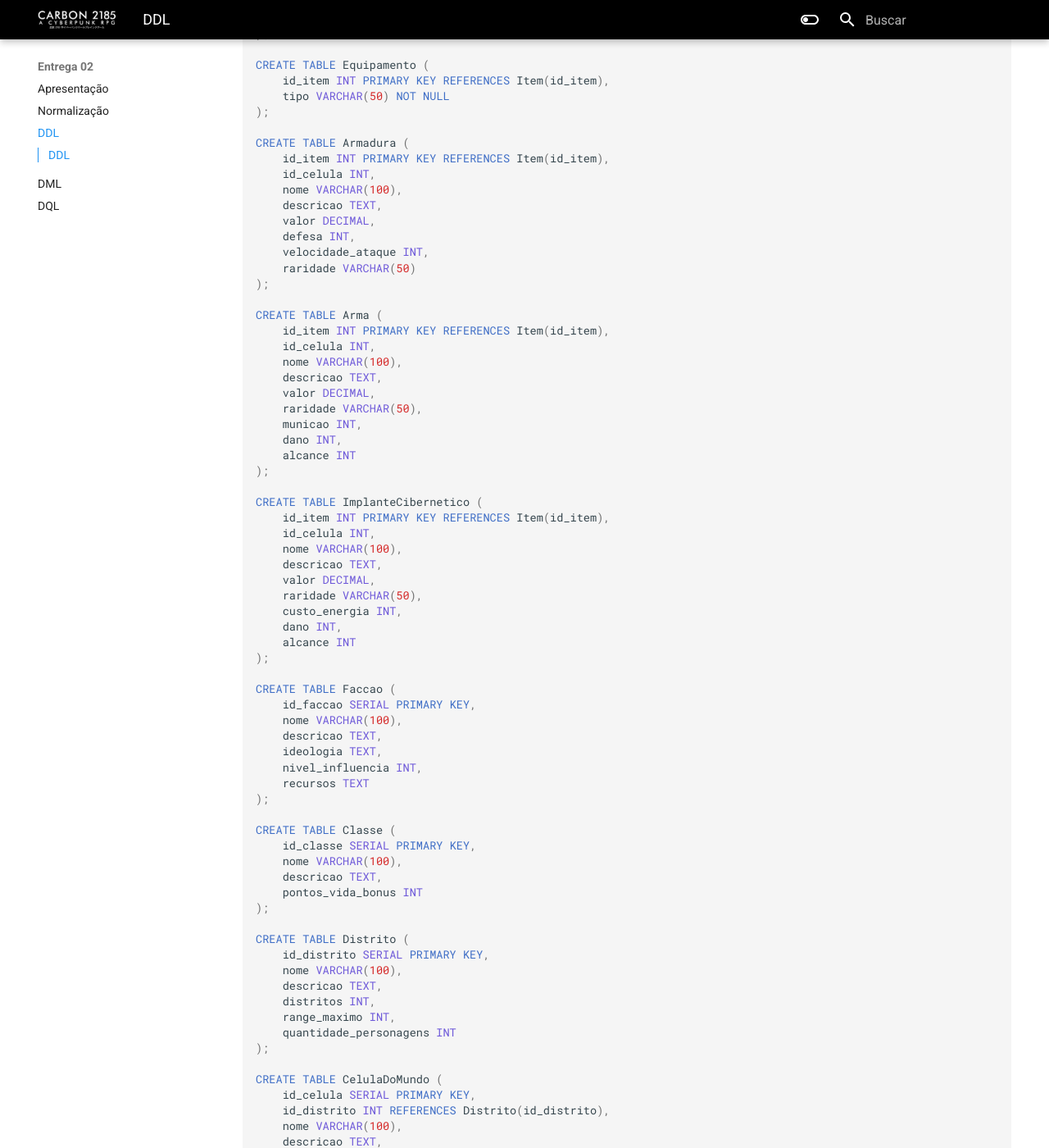
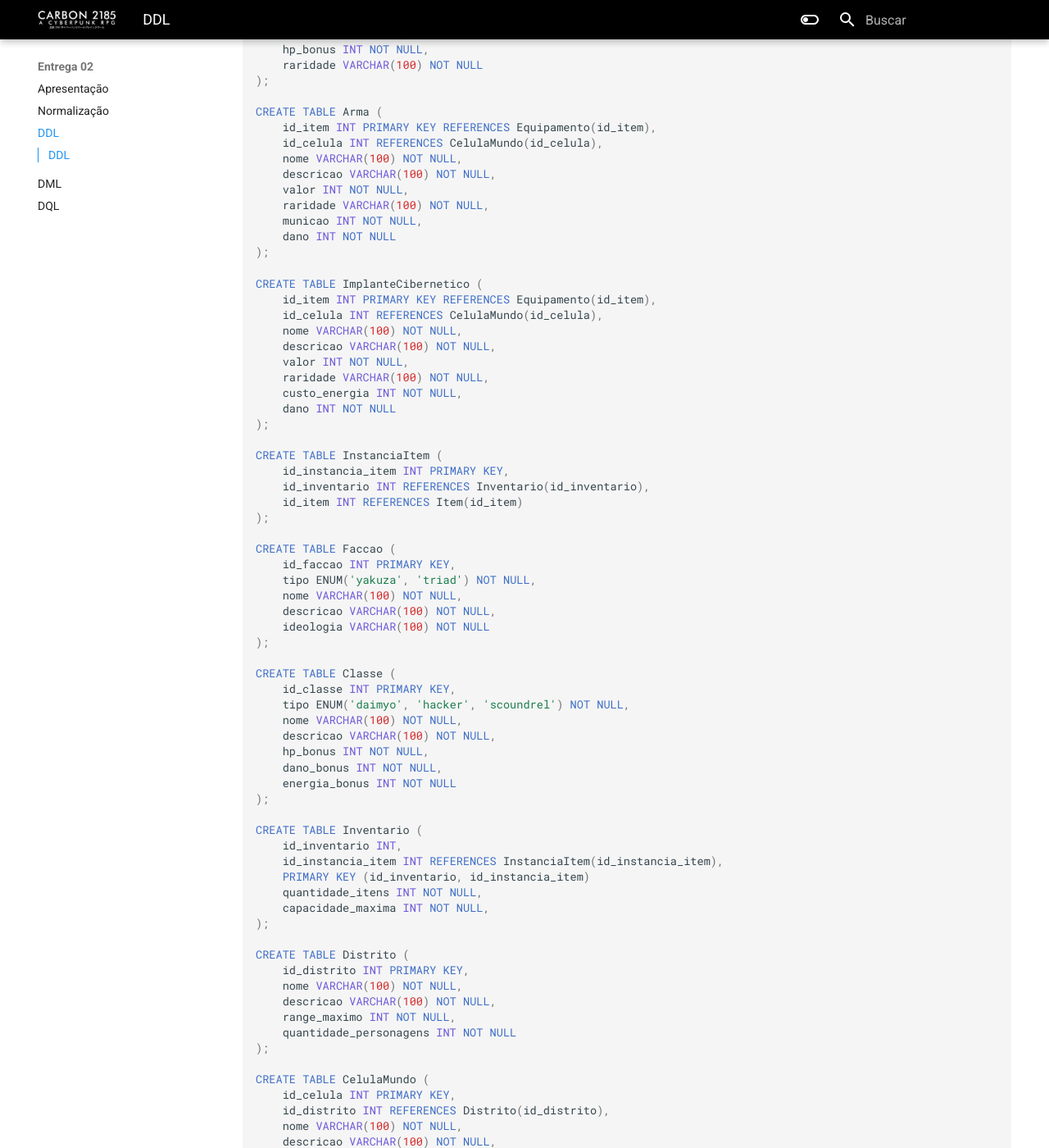
Before and after one commit to SBD1/2024.2-Carbon2185, an MkDocs documentation site: the page built from docs/entrega-2/DDL.md, in a window 1280 px wide and 1400 px high, scrolled down 1936 px. Shown: the whole window at 82% size. Built offline with MkDocs 1.6.1 and Material for MkDocs 9.7.7, drawn with Linux system fonts in a browser that asks for light colours; some of the changed text lies outside the part shown.

```diff
--- a/docs/entrega-2/DDL.md
+++ b/docs/entrega-2/DDL.md
@@ -9,239 +9,174 @@ A DDL (Data Definition Language) é um subconjunto do SQL que é usado para defi
 BEGIN TRANSACTION;
 
 CREATE TABLE Personagem (
-    id_personagem SERIAL PRIMARY KEY,
-    tipo VARCHAR(50) NOT NULL
+    id_personagem INT PRIMARY KEY,
+    tipo ENUM('pc', 'npc') NOT NULL
 );
 
 CREATE TABLE PC (
     id_personagem INT PRIMARY KEY REFERENCES Personagem(id_personagem),
-    id_celula INT,
-    id_faccao INT,
-    id_classe INT,
-    id_origem INT,
-    id_background INT,
-    habilidade_cibernetica BOOLEAN,
-    habilidades TEXT,
-    forca INT,
-    destreza INT,
-    constituicao INT,
-    inteligencia INT,
-    tecnologia INT,
-    carisma INT,
-    hp INT,
-    hp_atual INT,
-    nivel INT,
-    nome VARCHAR(100),
-    descricao TEXT
+    id_celula INT REFERENCES CelulaMundo(id_celula),
+    id_faccao INT REFERENCES Faccao(id_faccao),
+    id_classe INT REFERENCES Classe(id_classe),
+    id_inventario INT REFERENCES Inventario(id_inventario),
+    energia INT NOT NULL,
+    dano INT NOT NULL,
+    hp INT NOT NULL,
+    hp_atual INT NOT NULL,
+    nivel INT NOT NULL,
+    xp INT NOT NULL,
+    nome VARCHAR(100) NOT NULL,
+    descricao VARCHAR(100) NOT NULL,
 );
 
 CREATE TABLE NPC (
     id_personagem INT PRIMARY KEY REFERENCES Personagem(id_personagem),
-    tipo VARCHAR(50) NOT NULL
+    tipo VARCHAR(100) NOT NULL
 );
 
 CREATE TABLE Comerciante (
-    id_comerciante SERIAL PRIMARY KEY,
+    id_comerciante INT PRIMARY KEY,
     id_personagem INT REFERENCES Personagem(id_personagem),
-    id_celula INT,
-    nome VARCHAR(100),
-    descricao TEXT
+    id_celula INT REFERENCES CelulaMundo(id_celula),
+    nome VARCHAR(100) NOT NULL,
+    descricao VARCHAR(100) NOT NULL
 );
 
 CREATE TABLE Inimigo (
-    id_inimigo SERIAL PRIMARY KEY,
+    id_inimigo INT PRIMARY KEY,
     id_personagem INT REFERENCES Personagem(id_personagem),
-    id_celula INT,
-    forca INT,
-    destreza INT,
-    constituicao INT,
-    inteligencia INT,
-    tecnologia INT,
-    carisma INT,
-    nome VARCHAR(100),
-    descricao TEXT
+    id_celula INT REFERENCES CelulaMundo(id_celula),
+    dano INT NOT NULL,
+    xp INT NOT NULL,
+    hp INT NOT NULL,
+    hp_atual INT NOT NULL,
+    nome VARCHAR(100) NOT NULL,
+    descricao VARCHAR(100) NOT NULL
 );
 
 CREATE TABLE Missao (
-    id_missao SERIAL PRIMARY KEY,
-    nome VARCHAR(100),
-    descricao TEXT,
-    dificuldade VARCHAR(50),
-    objetivo TEXT
+    id_missao INT PRIMARY KEY,
+    nome VARCHAR(100) NOT NULL,
+    descricao VARCHAR(100) NOT NULL,
+    dificuldade INT NOT NULL,
+    objetivo VARCHAR(100) NOT NULL
+);
+
+CREATE TABLE Interacao (
+    id_interacao INT PRIMARY KEY,
+    personagem_origem INT REFERENCES Personagem(id_personagem),
+    personagem_destino INT REFERENCES Personagem(id_personagem)
 );
 
 CREATE TABLE Dialogo (
-    id_interacao SERIAL PRIMARY KEY,
-    mensagem_atual TEXT,
-    responsavel_mensagem VARCHAR(100)
+    id_interacao INT PRIMARY KEY REFERENCES Interacao(id_interacao),
+    mensagem_atual VARCHAR(100) NOT NULL,
 );
 
 CREATE TABLE Item (
-    id_item SERIAL PRIMARY KEY,
-    tipo VARCHAR(50) NOT NULL
-);
-
-CREATE TABLE Coletavel (
-    id_item INT PRIMARY KEY REFERENCES Item(id_item),
-    id_celula INT,
-    nome VARCHAR(100),
-    descricao TEXT,
-    valor DECIMAL,
-    raridade VARCHAR(50)
+    id_item INT PRIMARY KEY,
+    tipo VARCHAR(100) NOT NULL
 );
 
 CREATE TABLE Equipamento (
     id_item INT PRIMARY KEY REFERENCES Item(id_item),
-    tipo VARCHAR(50) NOT NULL
+    tipo ENUM('armadura', 'equipamento', 'arma', 'implante_cibernetico') NOT NULL
 );
 
 CREATE TABLE Armadura (
-    id_item INT PRIMARY KEY REFERENCES Item(id_item),
-    id_celula INT,
-    nome VARCHAR(100),
-    descricao TEXT,
-    valor DECIMAL,
-    defesa INT,
-    velocidade_ataque INT,
-    raridade VARCHAR(50)
+    id_item INT PRIMARY KEY REFERENCES Equipamento(id_item),
+    id_celula INT REFERENCES CelulaMundo(id_celula),
+    nome VARCHAR(100) NOT NULL,
+    descricao VARCHAR(100) NOT NULL,
+    valor INT NOT NULL,
+    hp_bonus INT NOT NULL,
+    raridade VARCHAR(100) NOT NULL
 );
 
 CREATE TABLE Arma (
-    id_item INT PRIMARY KEY REFERENCES Item(id_item),
-    id_celula INT,
-    nome VARCHAR(100),
-    descricao TEXT,
-    valor DECIMAL,
-    raridade VARCHAR(50),
-    municao INT,
-    dano INT,
-    alcance INT
+    id_item INT PRIMARY KEY REFERENCES Equipamento(id_item),
+    id_celula INT REFERENCES CelulaMundo(id_celula),
+    nome VARCHAR(100) NOT NULL,
+    descricao VARCHAR(100) NOT NULL,
+    valor INT NOT NULL,
+    raridade VARCHAR(100) NOT NULL,
+    municao INT NOT NULL,
+    dano INT NOT NULL
 );
 
 CREATE TABLE ImplanteCibernetico (
-    id_item INT PRIMARY KEY REFERENCES Item(id_item),
-    id_celula INT,
-    nome VARCHAR(100),
-    descricao TEXT,
-    valor DECIMAL,
-    raridade VARCHAR(50),
-    custo_energia INT,
-    dano INT,
-    alcance INT
+    id_item INT PRIMARY KEY REFERENCES Equipamento(id_item),
+    id_celula INT REFERENCES CelulaMundo(id_celula),
+    nome VARCHAR(100) NOT NULL,
+    descricao VARCHAR(100) NOT NULL,
+    valor INT NOT NULL,
+    raridade VARCHAR(100) NOT NULL,
+    custo_energia INT NOT NULL,
+    dano INT NOT NULL
+);
+
+CREATE TABLE InstanciaItem (
+    id_instancia_item INT PRIMARY KEY,
+    id_inventario INT REFERENCES Inventario(id_inventario),
+    id_item INT REFERENCES Item(id_item)
 );
 
 CREATE TABLE Faccao (
-    id_faccao SERIAL PRIMARY KEY,
-    nome VARCHAR(100),
-    descricao TEXT,
-    ideologia TEXT,
-    nivel_influencia INT,
-    recursos TEXT
+    id_faccao INT PRIMARY KEY,
+    tipo ENUM('yakuza', 'triad') NOT NULL,
+    nome VARCHAR(100) NOT NULL,
+    descricao VARCHAR(100) NOT NULL,
+    ideologia VARCHAR(100) NOT NULL
 );
 
 CREATE TABLE Classe (
-    id_classe SERIAL PRIMARY KEY,
-    nome VARCHAR(100),
-    descricao TEXT,
-    pontos_vida_bonus INT
+    id_classe INT PRIMARY KEY,
+    tipo ENUM('daimyo', 'hacker', 'scoundrel') NOT NULL,
+    nome VARCHAR(100) NOT NULL,
+    descricao VARCHAR(100) NOT NULL,
+    hp_bonus INT NOT NULL,
+    dano_bonus INT NOT NULL,
+    energia_bonus INT NOT NULL
+);
+
+CREATE TABLE Inventario (
+    id_inventario INT,
+    id_instancia_item INT REFERENCES InstanciaItem(id_instancia_item),
+    PRIMARY KEY (id_inventario, id_instancia_item)
+    quantidade_itens INT NOT NULL,
+    capacidade_maxima INT NOT NULL,
 );
 
 CREATE TABLE Distrito (
-    id_distrito SERIAL PRIMARY KEY,
-    nome VARCHAR(100),
-    descricao TEXT,
-    distritos INT,
-    range_maximo INT,
-    quantidade_personagens INT
+    id_distrito INT PRIMARY KEY,
+    nome VARCHAR(100) NOT NULL,
+    descricao VARCHAR(100) NOT NULL,
+    range_maximo INT NOT NULL,
+    quantidade_personagens INT NOT NULL
 );
 
-CREATE TABLE CelulaDoMundo (
-    id_celula SERIAL PRIMARY KEY,
+CREATE TABLE CelulaMundo (
+    id_celula INT PRIMARY KEY,
     id_distrito INT REFERENCES Distrito(id_distrito),
-    nome VARCHAR(100),
-    descricao TEXT,
-    destino TEXT
+    nome VARCHAR(100) NOT NULL,
+    descricao VARCHAR(100) NOT NULL,
+    destino VARCHAR(100) NOT NULL,
 );
 
 CREATE TABLE InstanciaInimigo (
-    id_instancia_inimigo SERIAL PRIMARY KEY,
+    id_instancia_inimigo INT PRIMARY KEY,
     id_inimigo INT REFERENCES Inimigo(id_inimigo),
-    id_celula INT REFERENCES CelulaDoMundo(id_celula),
-    hp INT,
-    hp_atual INT
-);
-
-CREATE TABLE Habilidade (
-    id_habilidade SERIAL PRIMARY KEY,
-    nome VARCHAR(100),
-    tipo_habilidade VARCHAR(50),
-    descricao TEXT,
-    custo_de_uso INT,
-    dano INT,
-    velocidade_movimento INT
+    id_celula INT REFERENCES CelulaMundo(id_celula),
+    hp INT NOT NULL,
+    hp_atual INT NOT NULL
 );
 
 CREATE TABLE Loja (
-    id_loja SERIAL PRIMARY KEY,
+    id_loja INT PRIMARY KEY,
     id_comerciante INT REFERENCES Comerciante(id_comerciante),
-    id_instancia_item INT
+    id_instancia_item INT REFERENCES InstanciaItem(id_instancia_item)
 );
 
--- Relacionamentos adicionais
-CREATE TABLE PersonagemFacao (
-    id_personagem INT REFERENCES Personagem(id_personagem),
-    id_faccao INT REFERENCES Faccao(id_faccao),
-    PRIMARY KEY (id_personagem, id_faccao)
-);
-
-CREATE TABLE PersonagemHabilidade (
-    id_personagem INT REFERENCES Personagem(id_personagem),
-    id_habilidade INT REFERENCES Habilidade(id_habilidade),
-    PRIMARY KEY (id_personagem, id_habilidade)
-);
-
-CREATE TABLE PCNPC (
-    id_pc INT REFERENCES PC(id_personagem),
-    id_npc INT REFERENCES NPC(id_personagem),
-    PRIMARY KEY (id_pc, id_npc)
-);
-
-CREATE TABLE Negociacao (
-    id_negociacao SERIAL PRIMARY KEY,
-    id_comerciante INT REFERENCES Comerciante(id_comerciante),
-    id_pc INT REFERENCES PC(id_personagem)
-);
-
-CREATE TABLE PCInstanciaInimigo (
-    id_pc INT REFERENCES PC(id_personagem),
-    id_instancia_inimigo INT REFERENCES InstanciaInimigo(id_instancia_inimigo),
-    PRIMARY KEY (id_pc, id_instancia_inimigo)
-);
-
-CREATE TABLE InteracaoDialogo (
-    id_interacao INT REFERENCES Dialogo(id_interacao),
-    id_npc INT REFERENCES NPC(id_personagem),
-    id_pc INT REFERENCES PC(id_personagem),
-    PRIMARY KEY (id_interacao, id_npc, id_pc)
-);
-
-CREATE TABLE Inventario (
-    id_inventario SERIAL PRIMARY KEY,
-    id_personagem INT REFERENCES Personagem(id_personagem)
-);
-
-CREATE TABLE InstanciaItem (
-    id_instancia_item SERIAL PRIMARY KEY,
-    id_item INT REFERENCES Item(id_item),
-    id_inventario INT REFERENCES Inventario(id_inventario),
-    id_celula INT REFERENCES CelulaDoMundo(id_celula)
-);
-
-CREATE TABLE PersonagemMissao (
-    id_personagem INT REFERENCES Personagem(id_personagem),
-    id_missao INT REFERENCES Missao(id_missao),
-    PRIMARY KEY (id_personagem, id_missao)
-);
 
 COMMIT;
 
```
Also changed, not shown: other parts of docs/entrega-2/DDL.md (+1 -0 lines).
